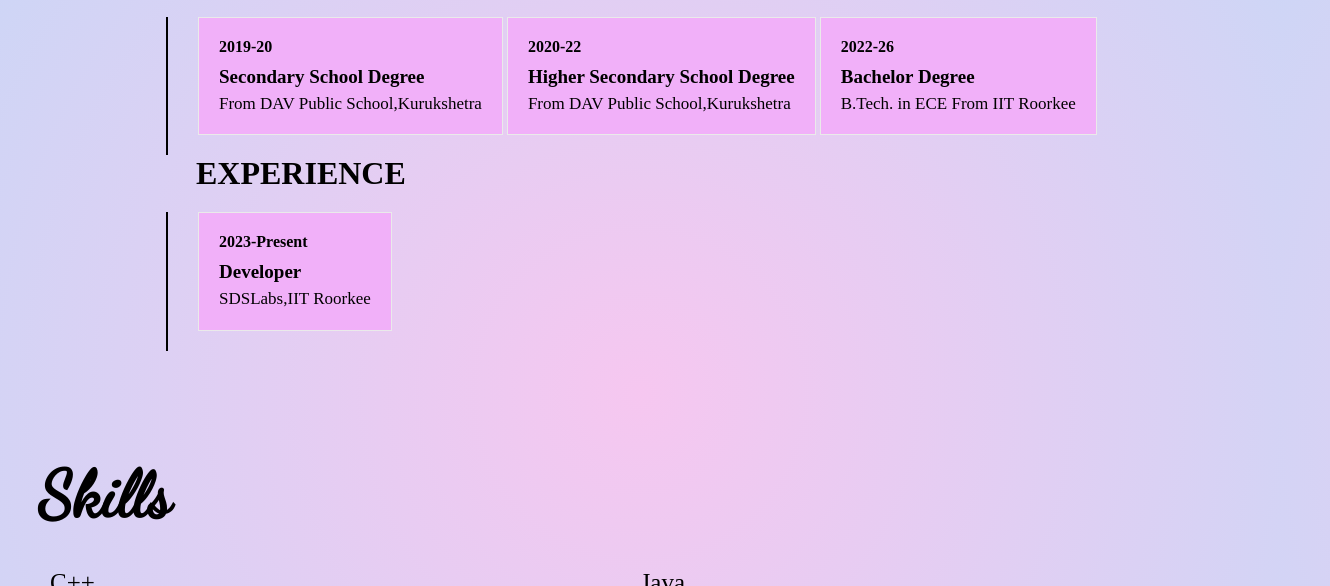
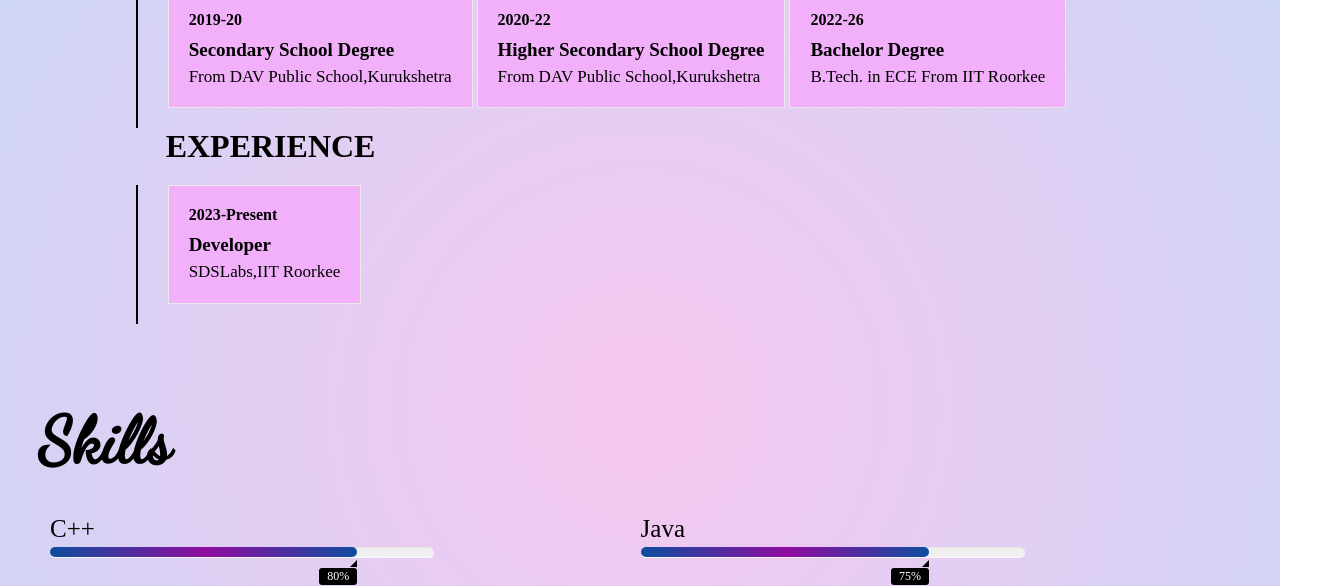
Before and after one commit to rizul2108/Portfolio, a plain HTML site: page index.html in a window 1280 px wide. Shown: the part 751-1337 px from the top of the page, 1330 px wide, since content can reach past the window. Drawn offline with nearby package versions, Linux system fonts and the light colour scheme.

Commit message:
changes done

```diff
--- a/public/css/style.css
+++ b/public/css/style.css
@@ -202,7 +202,7 @@ div {
 .back {
     width: 100%;
     padding: 35px 10%;
-    margin: 30px;
+    margin: 3px;
 }
 
 
@@ -316,6 +316,7 @@ main.row {
     display: flex;
     flex-wrap: wrap;
     gap: 5vh;
+    width:99%;
 }
 .bar:nth-child(-n+4) {
     justify-self: start;
```
